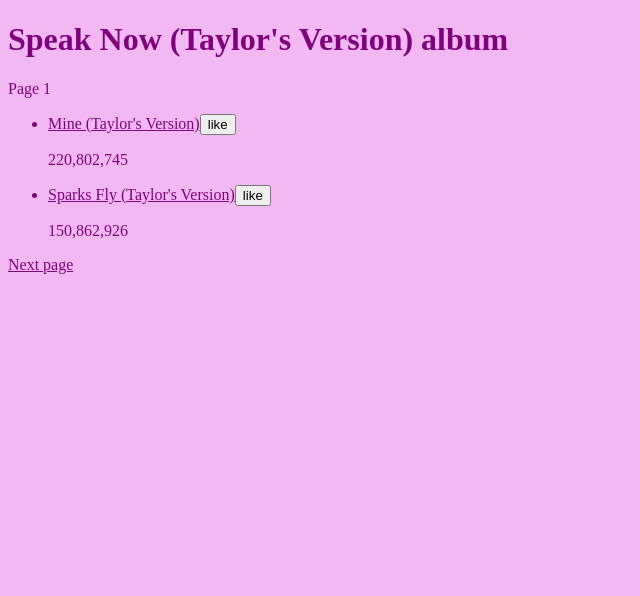
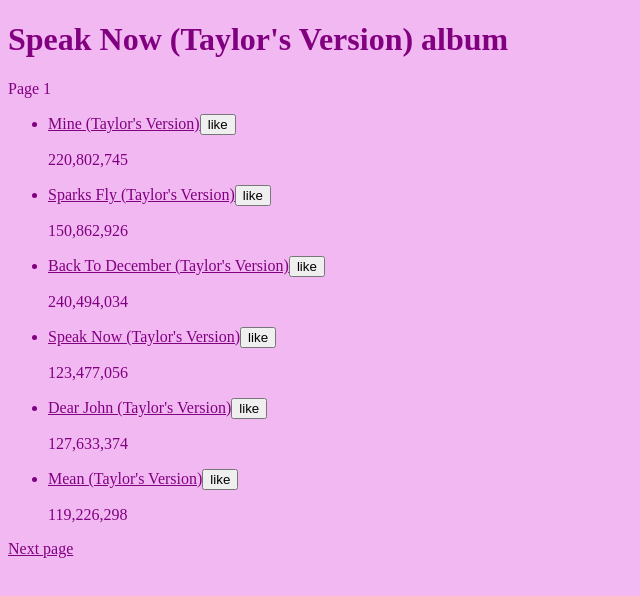
Before and after one commit to 1evanter/nextjs-blog, a Next.js app in the folder nextjs-blog/: page / in a window 1280 px wide. Shown: the top 596 px of the page, without its empty margins (0-640 px from the left). Built offline with nearby package versions, Linux system fonts and the light colour scheme.

Commit message:
Update page.tsx

```diff
--- a/nextjs-blog/src/app/page.tsx
+++ b/nextjs-blog/src/app/page.tsx
@@ -2,7 +2,7 @@
 import { AppLink } from "./shared/components/app-link";
 import { SongPreview } from "./SongPreview";
 
-const SONGS_PER_PAGE = 2;
+const SONGS_PER_PAGE = 6;
 
 export default async function Home({ searchParams }: { searchParams: Record<string, string> }) {
 
```
